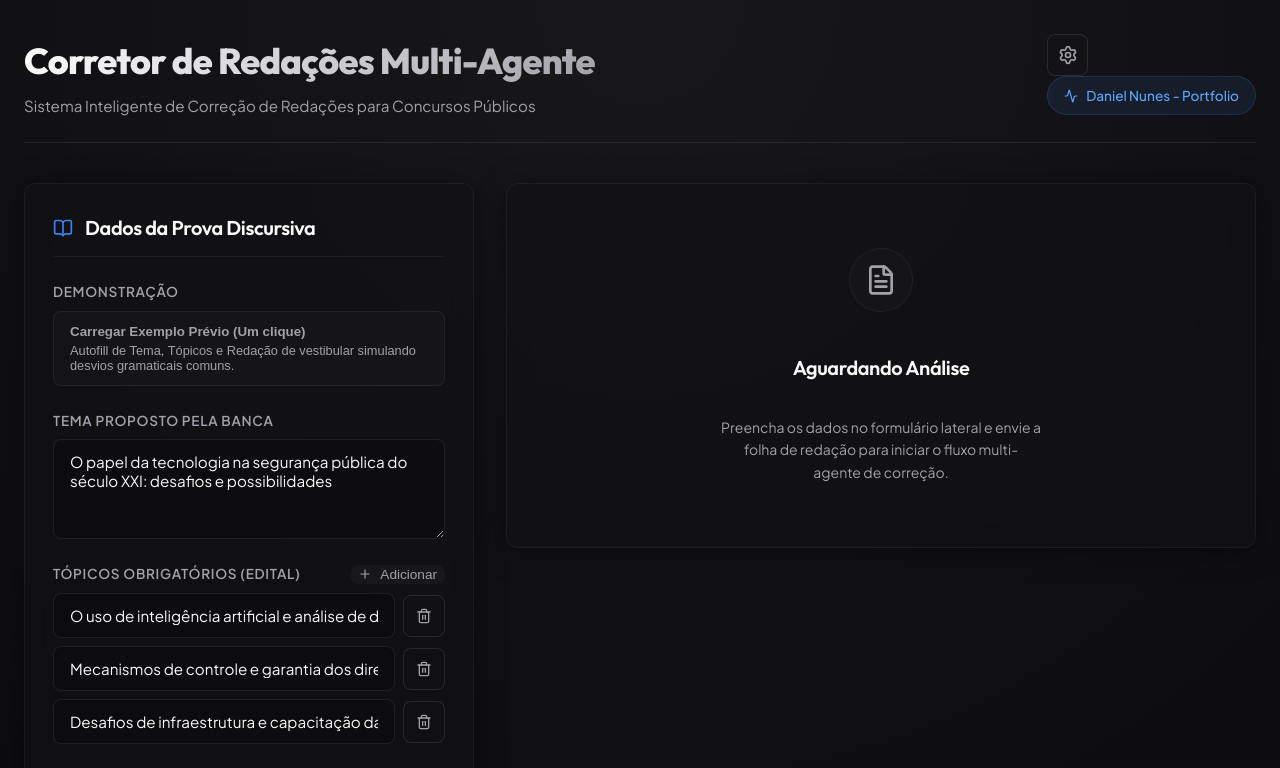
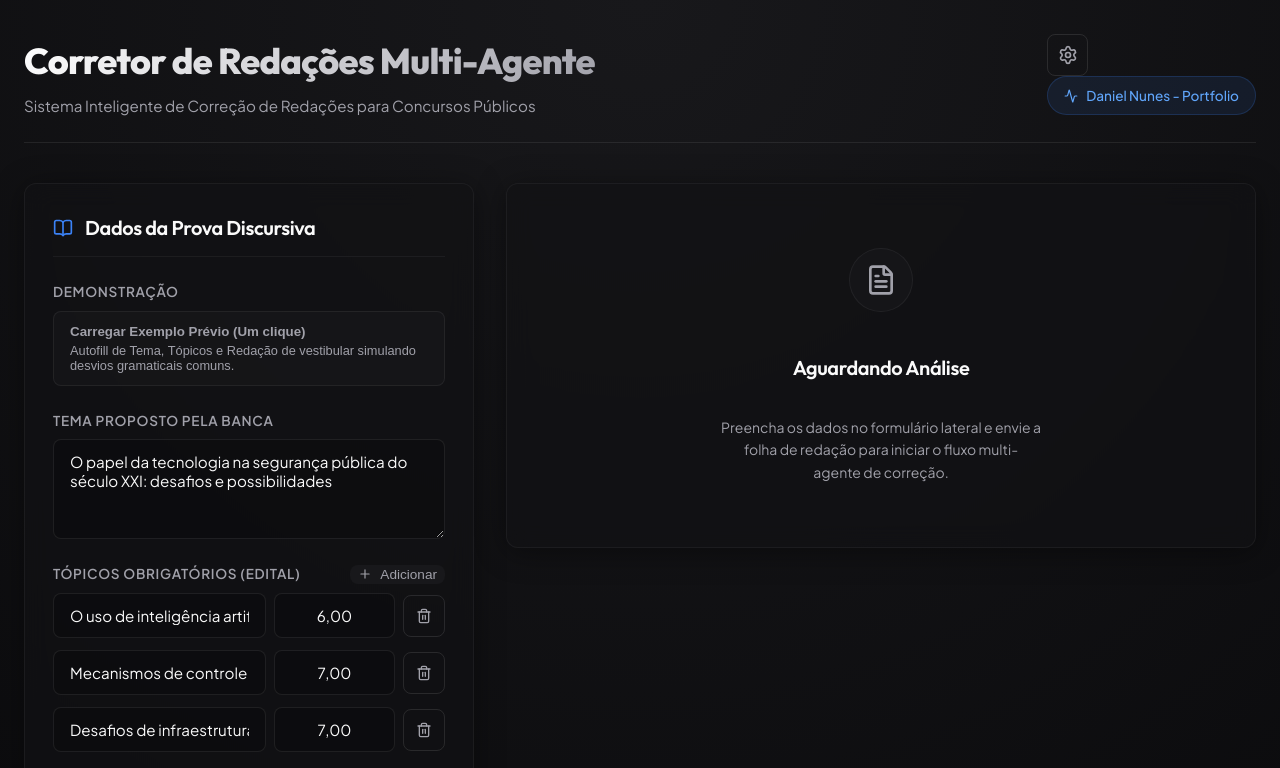
Before and after one commit to caldeirapro/multiagents_redacoes, a Next.js app: page / in a window 1280 px wide. Shown: the top 768 px of the page. Built offline with nearby package versions, Linux system fonts and the light colour scheme.

Commit message:
feat: campos separados para descrição de tópicos e nota com validações amigáveis

```diff
--- a/src/app/api/correct/route.ts
+++ b/src/app/api/correct/route.ts
@@ -104,6 +104,31 @@ export async function POST(request: NextRequest) {
     const body = await request.json();
     const { image, theme, topics, apiKey: clientApiKey } = body;
 
+    // Validate Theme
+    if (!theme || !theme.trim()) {
+      return NextResponse.json(
+        { error: "O tema da redação é obrigatório e não foi preenchido. Por favor, preencha o tema proposto da prova." },
+        { status: 400 }
+      );
+    }
+
+    // Validate Topics
+    const validTopics = Array.isArray(topics)
+      ? topics.filter((t: any) => {
+          if (typeof t === "object" && t !== null) {
+            return t.description && t.description.trim() !== "";
+          }
+          return typeof t === "string" && t.trim() !== "";
+        })
+      : [];
+
+    if (validTopics.length === 0) {
+      return NextResponse.json(
+        { error: "A redação precisa de pelo menos um tópico avaliativo para ser corrigida. Por favor, adicione e preencha os tópicos da prova discursiva." },
+        { status: 400 }
+      );
+    }
+
     // 1. Resolve API Key
     const apiKey = clientApiKey || process.env.GEMINI_API_KEY;
     if (!apiKey) {
@@ -208,7 +233,13 @@ Ao final da sua análise, emita um relatório textual detalhado sob o título "R
     });
 
     const topicsText = Array.isArray(topics)
-      ? topics.map((t, i) => `${i + 1}. ${t}`).join("\n")
+      ? topics.map((t, i) => {
+          if (typeof t === "object" && t !== null) {
+            const maxScoreStr = t.maxScore ? ` (Nota máxima: ${t.maxScore} pontos)` : "";
+            return `${i + 1}. ${t.description}${maxScoreStr}`;
+          }
+          return `${i + 1}. ${t}`;
+        }).join("\n")
       : topics || "Nenhum tópico fornecido";
 
     const agent3Promise = generateContentWithFailover(ai, {
--- a/src/app/page.tsx
+++ b/src/app/page.tsx
@@ -59,14 +59,28 @@ interface APIResponse {
   };
 }
 
+interface TopicInput {
+  description: string;
+  maxScore: string;
+}
+
 // Preset Data
 const SAMPLE_PRESET = {
   theme: "O papel da tecnologia na segurança pública do século XXI: desafios e possibilidades",
   topics: [
-    "O uso de inteligência artificial e análise de dados no combate ao crime organizado (Até 6,00 pts)",
-    "Mecanismos de controle e garantia dos direitos fundamentais frente à vigilância tecnológica (Até 7,00 pts)",
-    "Desafios de infraestrutura e capacitação das forças policiais para o uso de novas tecnologias (Até 7,00 pts)",
-  ],
+    {
+      description: "O uso de inteligência artificial e análise de dados no combate ao crime organizado",
+      maxScore: "6,00",
+    },
+    {
+      description: "Mecanismos de controle e garantia dos direitos fundamentais frente à vigilância tecnológica",
+      maxScore: "7,00",
+    },
+    {
+      description: "Desafios de infraestrutura e capacitação das forças policiais para o uso de novas tecnologias",
+      maxScore: "7,00",
+    },
+  ] as TopicInput[],
   text: `No século XXI, a inserção de novas tecnologias na segurança pública tem se mostrado indispensável. A utilização de inteligência artificial e de big data no combate a criminalidade permite que as forças policiais ajam de forma preventiva, antecipando-se aos delitos e desarticulando facções criminosas antes que as mesmas causem danos à sociedade.
 
 Entretanto, o uso dessas ferramentas digitais devem respeitar os limites constitucionais. É preciso que haja mecanismos rigorosos de controle para garantir os direitos fundamentais, evitando que o monitoramento tecnológico vire um instrumento de vigilância excessiva e arbitrária sobre os cidadãos. Portanto, a privacidade precisa ser preservada sob quaisquer circunstâncias.
@@ -79,7 +93,7 @@ export default function Home() {
   const [apiKey, setApiKey] = useState("");
   const [showSettings, setShowSettings] = useState(false);
   const [theme, setTheme] = useState(SAMPLE_PRESET.theme);
-  const [topics, setTopics] = useState<string[]>(SAMPLE_PRESET.topics);
+  const [topics, setTopics] = useState<TopicInput[]>(SAMPLE_PRESET.topics);
   const [image, setImage] = useState<string | null>(null);
   const [isSampleUsed, setIsSampleUsed] = useState(false);
 
@@ -236,14 +250,14 @@ export default function Home() {
   };
 
   // Topics management
-  const handleTopicChange = (index: number, value: string) => {
+  const handleTopicChange = (index: number, field: "description" | "maxScore", value: string) => {
     const newTopics = [...topics];
-    newTopics[index] = value;
+    newTopics[index] = { ...newTopics[index], [field]: value };
     setTopics(newTopics);
   };
 
   const addTopic = () => {
-    setTopics([...topics, ""]);
+    setTopics([...topics, { description: "", maxScore: "" }]);
   };
 
   const removeTopic = (index: number) => {
@@ -253,6 +267,17 @@ export default function Home() {
 
   // Execute Pipeline
   const runCorrection = async () => {
+    if (!theme || !theme.trim()) {
+      setError("Por favor, preencha o tema proposto da redação antes de prosseguir.");
+      return;
+    }
+
+    const validTopics = topics.filter((t) => t.description.trim() !== "");
+    if (validTopics.length === 0) {
+      setError("Por favor, preencha pelo menos um tópico obrigatório para realizar a correção.");
+      return;
+    }
+
     if (!image) {
       setError("Por favor, selecione ou gere uma imagem de redação.");
       return;
@@ -280,7 +305,7 @@ export default function Home() {
         body: JSON.stringify({
           image,
           theme,
-          topics: topics.filter((t) => t.trim() !== ""),
+          topics: validTopics,
           apiKey: apiKey || undefined,
         }),
       });
@@ -508,17 +533,26 @@ export default function Home() {
                 <Plus size={14} /> Adicionar
               </button>
             </label>
-            <div className="topics-list">
+            <div className="topics-list" style={{ display: "flex", flexDirection: "column", gap: "0.75rem" }}>
               {topics.map((topic, index) => (
-                <div key={index} className="topic-item">
+                <div key={index} className="topic-item" style={{ display: "flex", gap: "0.5rem", alignItems: "center" }}>
                   <input
                     type="text"
                     className="input-field"
-                    value={topic}
-                    onChange={(e) => handleTopicChange(index, e.target.value)}
-                    placeholder={`Tópico ${index + 1} e pontuação máxima...`}
+                    style={{ flex: 1 }}
+                    value={topic.description}
+                    onChange={(e) => handleTopicChange(index, "description", e.target.value)}
+                    placeholder={`Descrição do Tópico ${index + 1}...`}
                   />
-                  <button onClick={() => removeTopic(index)} className="btn-icon" title="Remover">
+                  <input
+                    type="text"
+                    className="input-field"
+                    style={{ width: "95px", textAlign: "center" }}
+                    value={topic.maxScore}
+                    onChange={(e) => handleTopicChange(index, "maxScore", e.target.value)}
+                    placeholder="Nota máx."
+                  />
+                  <button onClick={() => removeTopic(index)} className="btn-icon" title="Remover" style={{ flexShrink: 0 }}>
                     <Trash2 size={16} />
                   </button>
                 </div>
```
